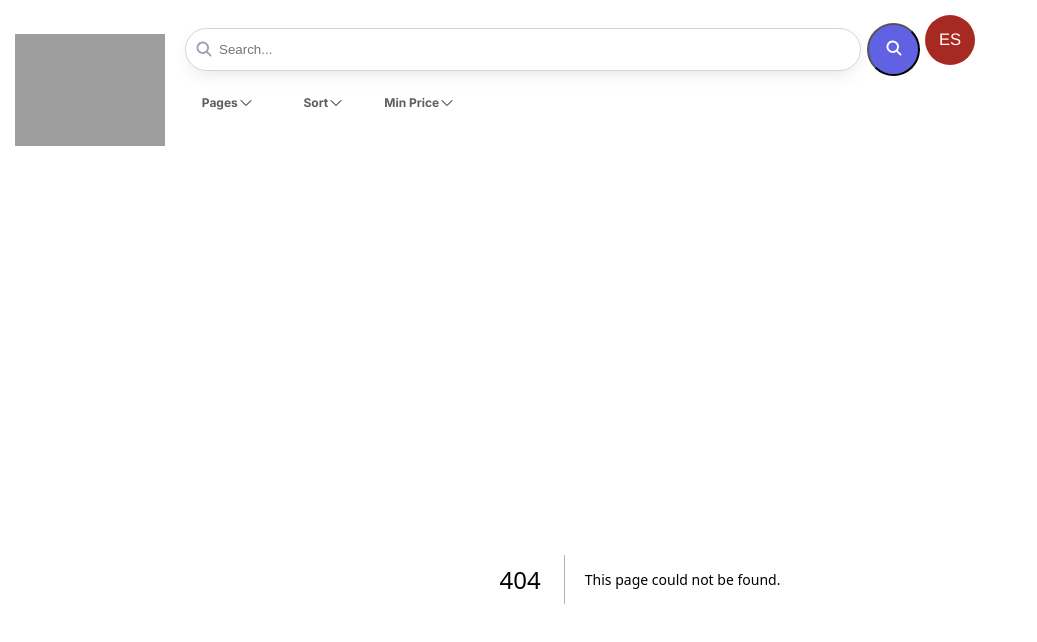
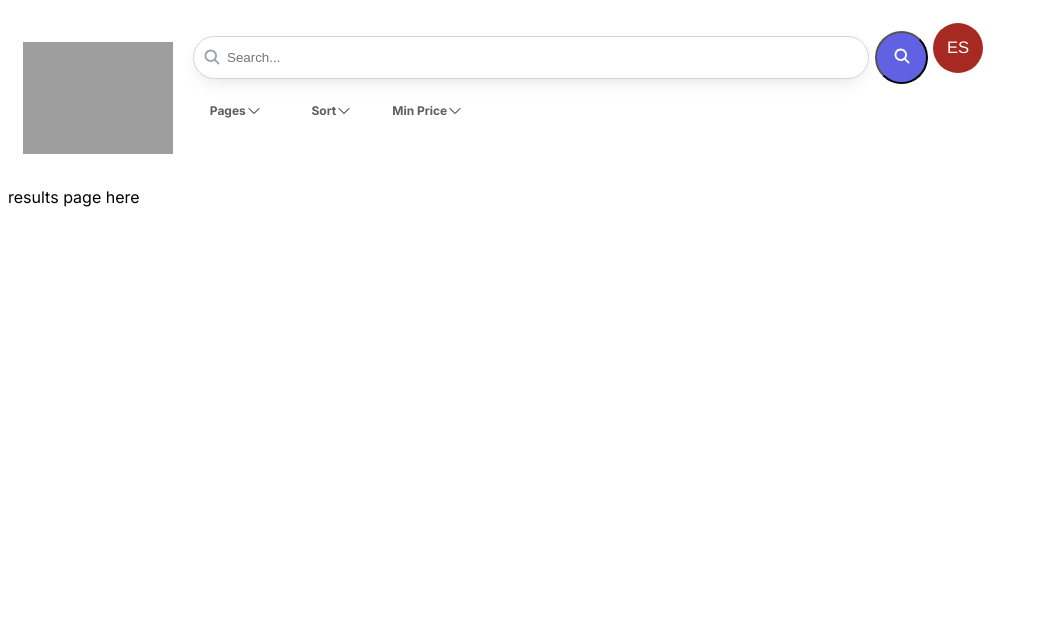
Before and after one commit to neoEliecer-47/google-shopping, a Next.js app: page /search/1 in a window 1280 px wide. Before the commit this address had no page. Shown: the top 642 px of the page, without its empty margins (0-1037 px from the left). Built offline with nearby package versions, Linux system fonts and the light colour scheme; grey boxes are pictures that could not be loaded.

Commit message:
fiest steps search page

```diff
--- /dev/null
+++ b/app/search/[term]/page.tsx
@@ -0,0 +1,18 @@
+import { redirect } from "next/navigation";
+
+type Props = {
+  searchParams: any;
+  params: {
+    term: string;
+  };
+};
+
+export default function SearchPage({ params: { term }, searchParams }: Props) {
+  if(!term) redirect('/')
+  return (
+    <div>
+      {/* results list */}
+      results page here
+    </div>
+  );
+}
```
